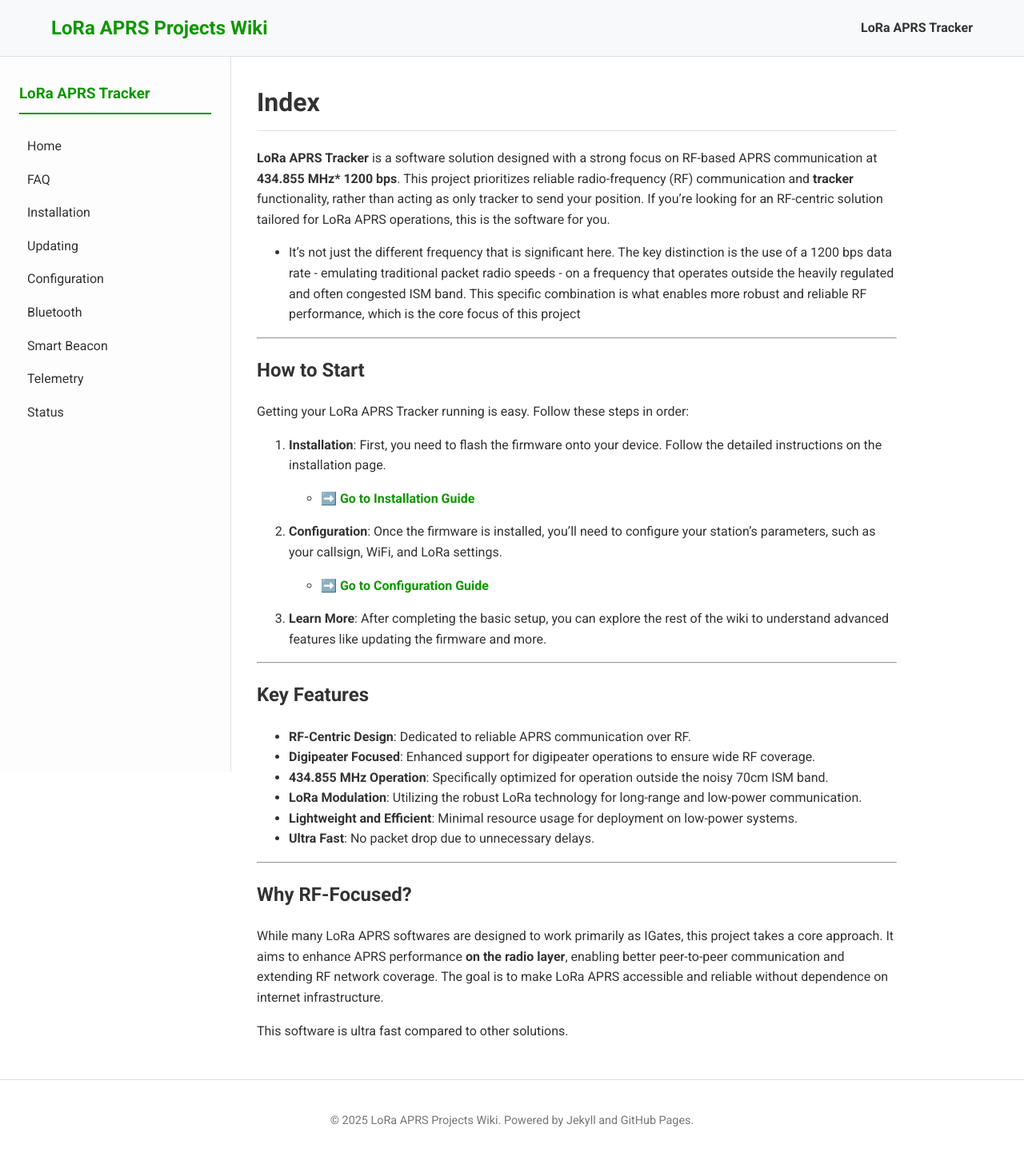
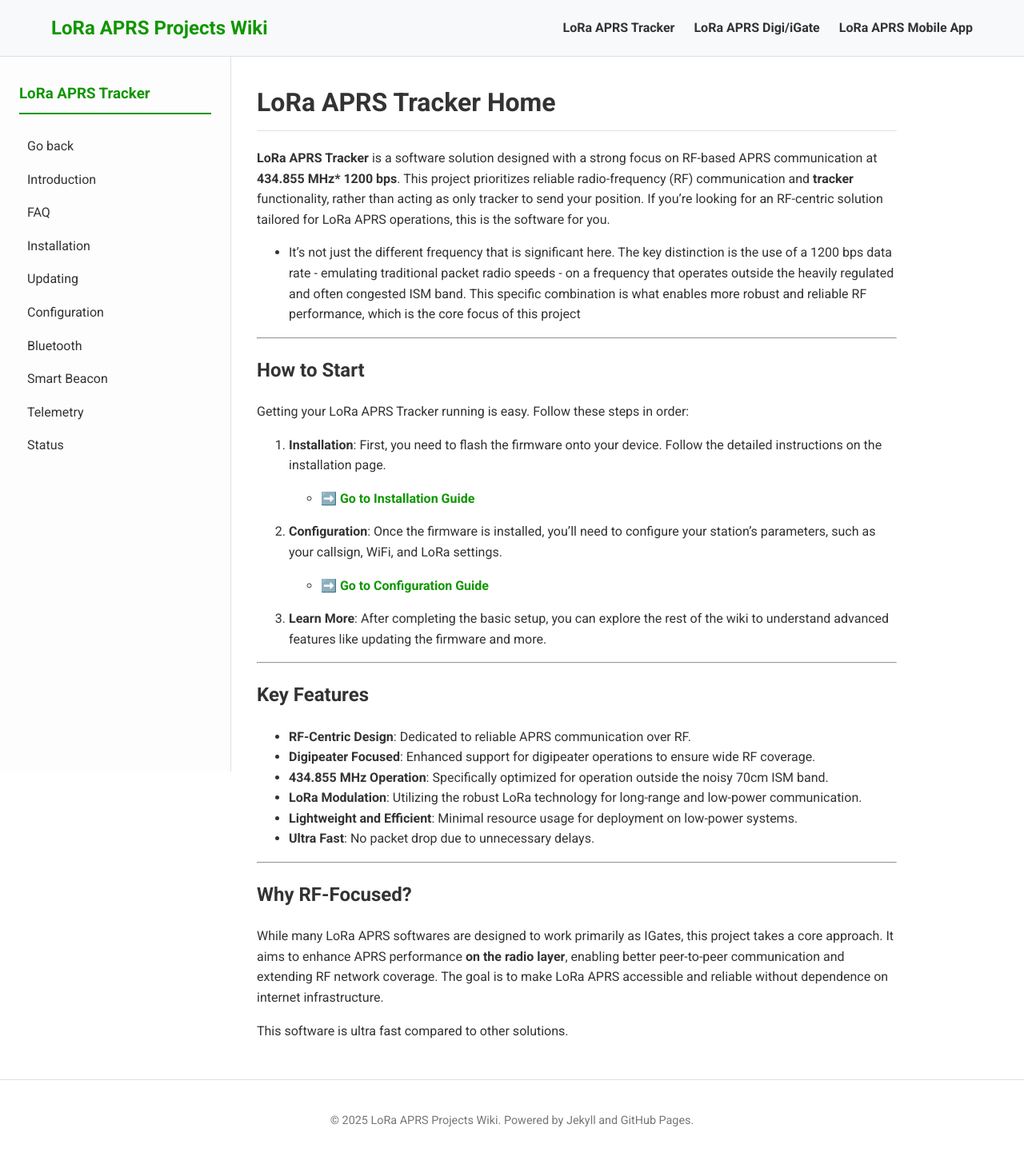
Before and after one commit to SQ2CPA/LoRa_APRS_Wiki, a Jekyll site: the page built from lora_aprs_tracker/index.md, in a window 1280 px wide. Shown: the whole page at 80% size. Built offline with Jekyll 4.4.1, drawn with Linux system fonts in a browser that asks for light colours.

Commit message:
feat: separate sidebar

```diff
--- a/_config.yml
+++ b/_config.yml
@@ -19,8 +19,6 @@
           type: "pages"
       values:
           layout: "default"
-          sidebar:
-              nav: "tracker"
 
 plugins:
     - jekyll-feed
--- a/_includes/header.html
+++ b/_includes/header.html
@@ -4,8 +4,8 @@
     <nav class="site-nav">
       <ul>
         <li><a href="{{ '/lora_aprs_tracker/' | relative_url }}">LoRa APRS Tracker</a></li>
-        <!-- <li><a href="#">LoRa APRS Digi/iGate</a></li> -->
-        <!-- <li><a href="#">LoRa APRS Mobile App</a></li> -->
+        <li><a href="{{ '/lora_aprs_digi/' | relative_url }}">LoRa APRS Digi/iGate</a></li>
+        <li><a href="{{ '/lora_aprs_mobile_app/' | relative_url }}">LoRa APRS Mobile App</a></li>
       </ul>
     </nav>
   </div>
--- a/_includes/sidebar.html
+++ b/_includes/sidebar/tracker.html
@@ -2,7 +2,12 @@
     <h3>LoRa APRS Tracker</h3>
     <ul>
         <li>
-            <a href="{{ '/lora_aprs_tracker/index/' | relative_url }}">Home</a>
+            <a href="{{ '/' | relative_url }}">Go back</a>
+        </li>
+        <li>
+            <a href="{{ '/lora_aprs_tracker/index/' | relative_url }}"
+                >Introduction</a
+            >
         </li>
         <li>
             <a href="{{ '/lora_aprs_tracker/faq/' | relative_url }}">FAQ</a>
--- /dev/null
+++ b/_layouts/tracker.html
@@ -0,0 +1,29 @@
+<!DOCTYPE html>
+<html lang="en">
+    <head>
+        <meta charset="utf-8" />
+        <meta name="viewport" content="width=device-width, initial-scale=1" />
+        <title>{{ page.title }} | {{ site.title }}</title>
+        <link
+            rel="stylesheet"
+            href="{{ '/assets/css/style.css' | relative_url }}"
+        />
+        <link rel="preconnect" href="https://fonts.googleapis.com" />
+        <link rel="preconnect" href="https://fonts.gstatic.com" crossorigin />
+        <link
+            href="https://fonts.googleapis.com/css2?family=Roboto:wght@300;400;700&display=swap"
+            rel="stylesheet"
+        />
+    </head>
+    <body>
+        {% include header.html %}
+        <div class="main-container">
+            <aside class="sidebar">{% include sidebar/tracker.html %}</aside>
+            <main class="content">
+                <h1>{{ page.title }}</h1>
+                {{ content }}
+            </main>
+        </div>
+        {% include footer.html %}
+    </body>
+</html>
--- a/lora_aprs_tracker/index.md
+++ b/lora_aprs_tracker/index.md
@@ -1,6 +1,6 @@
 ---
-layout: default
-title: Index
+layout: tracker
+title: LoRa APRS Tracker Home
 permalink: /lora_aprs_tracker/index/
 ---
 
```
Also changed, not shown: _includes/sidebar/main.html (added, +20 -0 lines), index.md (+5 -0 lines).
